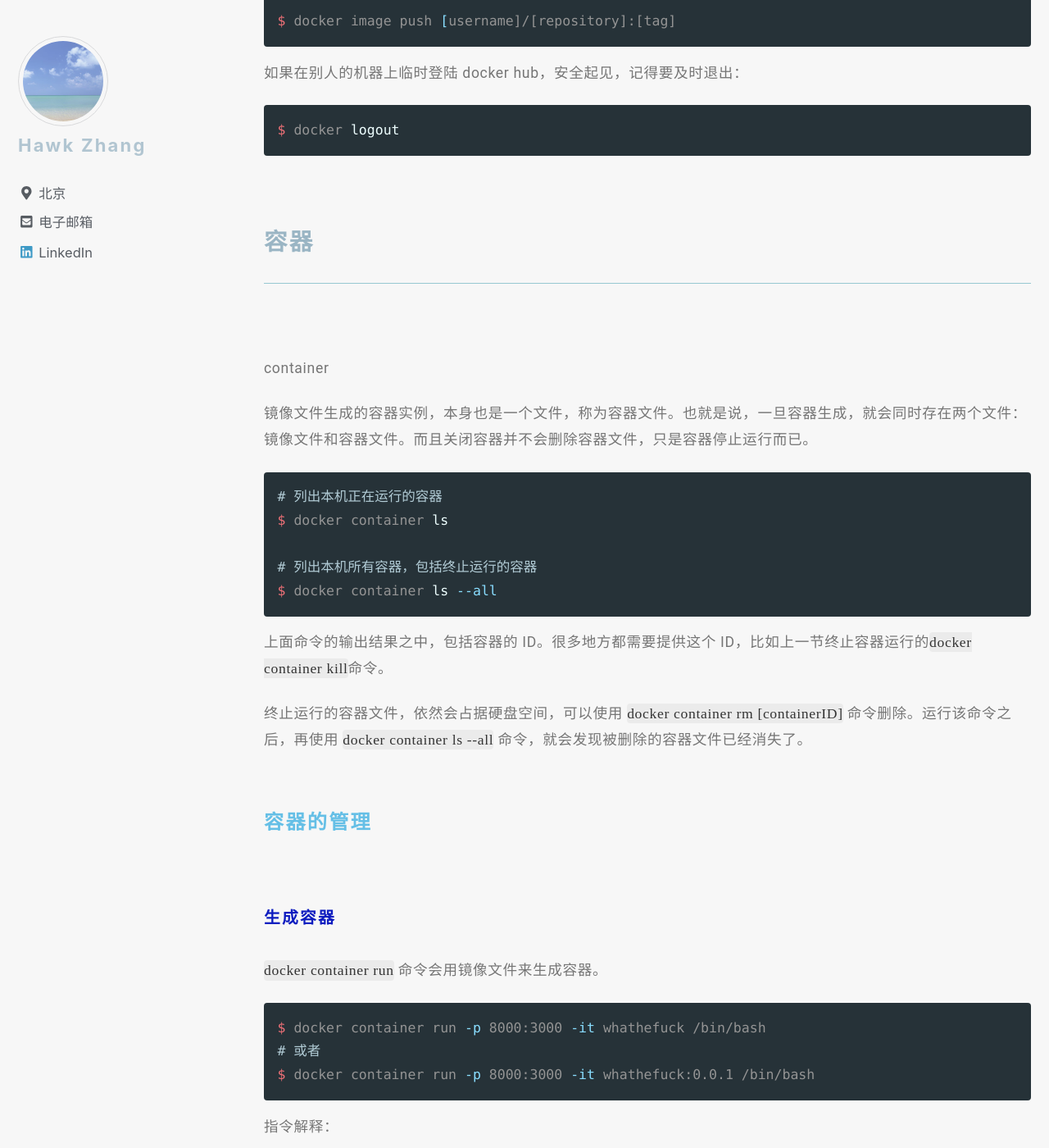
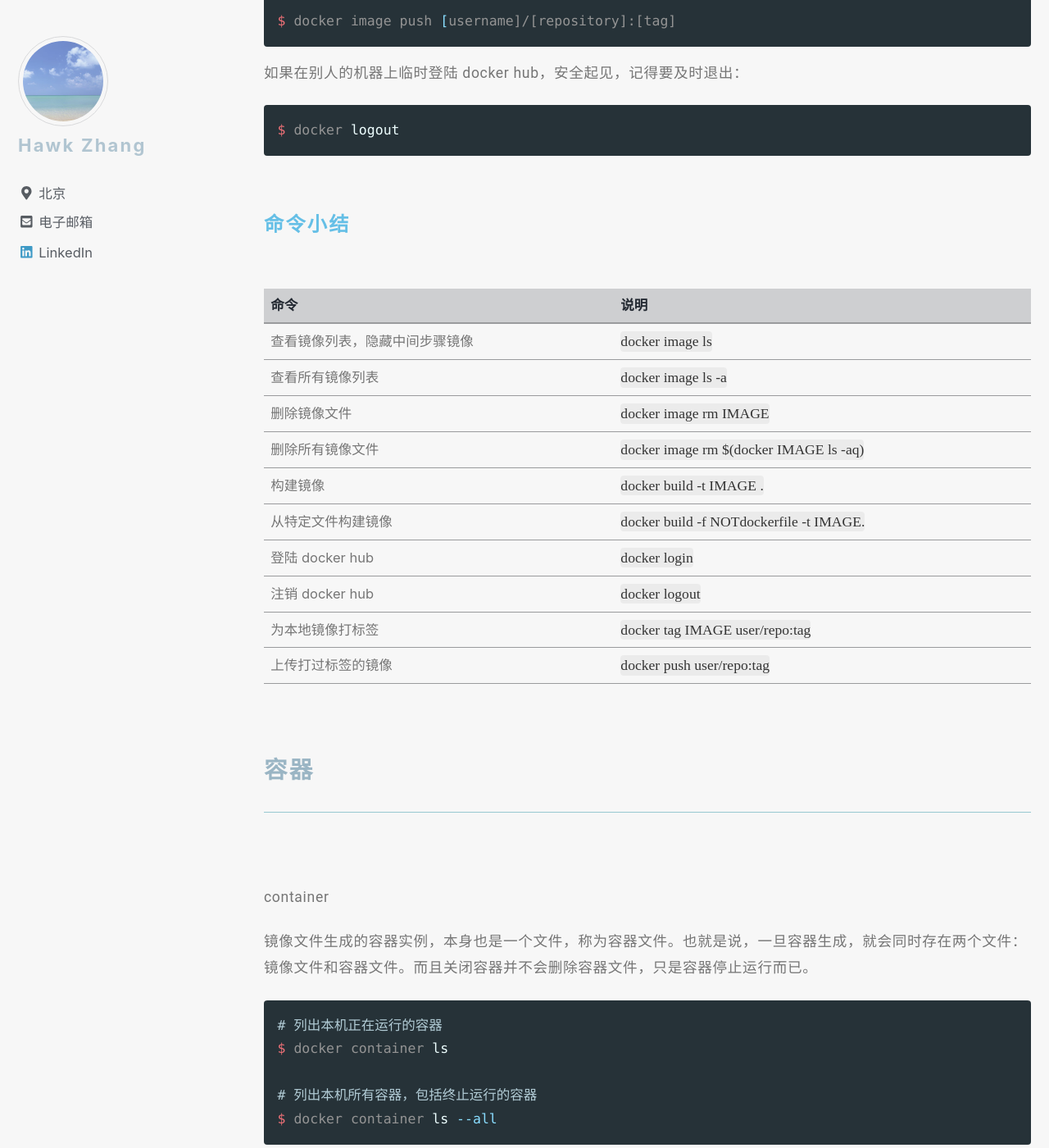
Before and after one commit to narru888/linotes_note, a Jekyll site: the page built from _posts/docker/2018-02-01-docker.basic.md, in a window 1280 px wide and 1400 px high, scrolled down 13599 px. Shown: the whole window at 82% size. Built offline with Jekyll 4.4.1, drawn with Linux system fonts in a browser that asks for light colours; nearby versions of some CDN libraries; a script that is not in the unit is left out; some of the changed text lies outside the part shown.

Commit message:
update on 2018-10-02 09:40:01 CST

```diff
--- a/_posts/docker/2018-02-01-docker.basic.md
+++ b/_posts/docker/2018-02-01-docker.basic.md
@@ -335,8 +335,6 @@
 
 ## Docker 的基本组件
 
-
-
 常用全局命令
 
 命令 | 说明
@@ -345,6 +343,8 @@
 查看版本  |  `docker --version`
 查看版本  |  `docker version`
 查看详细安装信息  |  `docker info`
+
+
 
 
 
@@ -491,6 +491,25 @@
 
 
 
+#### 命令小结
+
+命令 | 说明
+--- | ---
+查看镜像列表，隐藏中间步骤镜像  |  `docker image ls`
+查看所有镜像列表  |  `docker image ls -a`
+删除镜像文件  |  `docker image rm IMAGE`
+删除所有镜像文件  |  `docker image rm $(docker IMAGE ls -aq)`
+构建镜像  |  `docker build -t IMAGE .`
+从特定文件构建镜像  |  `docker build -f NOTdockerfile -t IMAGE.`
+登陆 docker hub  |  `docker login`
+注销 docker hub  |  `docker logout`
+为本地镜像打标签  |  `docker tag IMAGE user/repo:tag`
+上传打过标签的镜像  |  `docker push user/repo:tag`
+
+
+
+
+
 
 
 
@@ -620,12 +602,27 @@
 强制终止容器  |  `docker container kill <hash>`
 删除容器文件  |  `docker container rm <hash>`
 删除所有容器  |  `docker container rm $(docker container ls -aq)`
-  |
 
 
 
 
-#### 网络管理
+
+
+
+
+
+
+
+
+
+
+### 网络
+
+
+
+
+
+#### 命令小结
 
 命令 | 说明
 --- | ---
```
Also changed, not shown: other parts of _posts/docker/2018-02-01-docker.basic.md (+1 -38 lines).
